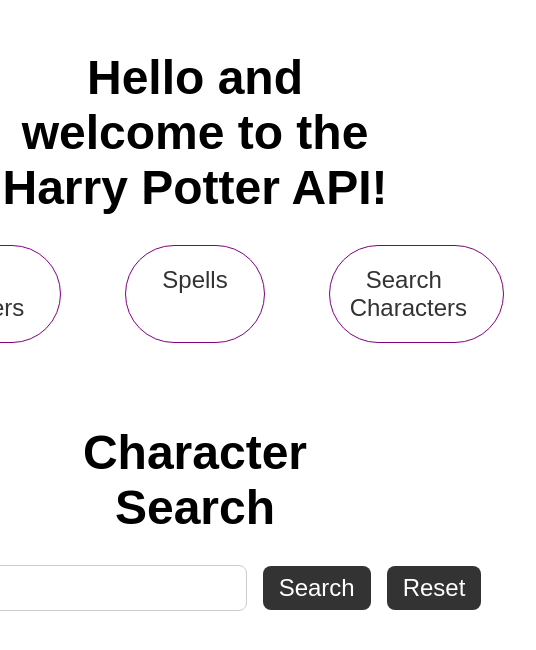
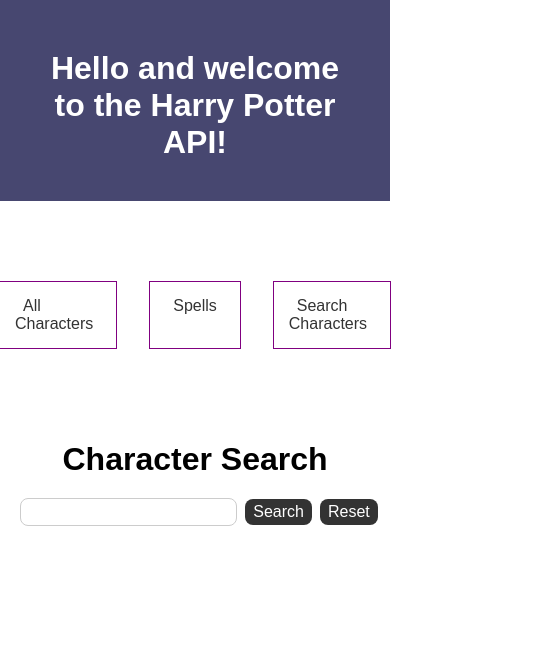
Before and after one commit to NinaWald/project-mongo-frontend, a React (Create React App) app: page /search in a window 390 px wide. Shown: the top 650 px of the page, 536 px wide, since content can reach past the window. Built offline with nearby package versions, Linux system fonts and the light colour scheme.

Commit message:
css and other fun stuff

```diff
--- a/src/App.js
+++ b/src/App.js
@@ -2,14 +2,14 @@
 import { BrowserRouter, Routes, Route, Link } from 'react-router-dom';
 import './index.css';
 import Spells from 'components/Spells';
+import Header from 'components/Header';
 import Search from './components/Search';
 import Characters from './components/Characters';
 
 export const App = () => {
   return (
-    <div className="firstpage">
     <BrowserRouter>
-        <h1>Hello and welcome to the Harry Potter API!</h1>
+      <Header />
       <nav>
         <ul>
           <li>
@@ -30,6 +30,5 @@
         <Route path="/search" element={<Search />} />
       </Routes>
     </BrowserRouter>
-    </div>
   );
 };
--- a/src/components/Characters.js
+++ b/src/components/Characters.js
@@ -1,29 +1,41 @@
 import React, { useState, useEffect } from 'react';
 import axios from 'axios';
-import Loading from 'components/Loading'; // Import the Loading component
+import Loading from 'components/Loading';
 
 const Characters = () => {
   const [isLoading, setIsLoading] = useState(true);
   const [characters, setCharacters] = useState([]);
+  const [showPatronusInfo, setShowPatronusInfo] = useState(false);
+  const [selectedCharacter, setSelectedCharacter] = useState(null);
 
   useEffect(() => {
     const fetchData = async () => {
       try {
         const response = await axios.get('https://project-mongo-api-pb7rmnzmyq-lz.a.run.app/characters');
         setCharacters(response.data);
-        setIsLoading(false); // Set isLoading to false when the movies are loaded
+        setIsLoading(false);
       } catch (error) {
         console.error(error);
-        setIsLoading(false); // Also set isLoading to false on error
+        setIsLoading(false);
       }
     };
     fetchData();
   }, []);
 
+  const handlePatronusClick = (character) => {
+    setSelectedCharacter(character);
+    setShowPatronusInfo(true);
+  };
+
+  const handleCloseClick = () => {
+    setShowPatronusInfo(false);
+    setSelectedCharacter(null);
+  };
+
   return (
     <div>
       <h1>All Characters</h1>
-      {isLoading ? ( // Render the Loading component if isLoading is true
+      {isLoading ? (
         <Loading />
       ) : (
         <div className="characters-container">
@@ -34,9 +46,38 @@
               <p className="character-info">Species: {character.Species}</p>
               <p className="character-info">Wand (Wood): {character['Wand (Wood)']}</p>
               <p className="character-info">Wand (Core): {character['Wand (Core)']}</p>
-              <p className="character-info">Patronus: {character.Patronus}</p>
+              <p className="character-info">
+                Patronus:{' '}
+                {character.Patronus ? (
+                  <span
+                    onClick={() => handlePatronusClick(character)}
+                    onKeyDown={() => {}}
+                    role="button"
+                    tabIndex={0}
+                    className="patronus">
+                    {character.Patronus}
+                  </span>
+                ) : (
+                  'none'
+                )}
+              </p>
             </div>
           ))}
+          {showPatronusInfo && selectedCharacter && (
+            <div className="patronus-info">
+              <p>
+                <strong>{selectedCharacter['Character Name']}</strong> has a{' '}
+                <strong>{selectedCharacter.Patronus}</strong> patronus,
+                which is a magical guardian in
+                the shape of an animal. In the Harry Potter series,
+                a Patronus is a spell that conjures a magical guardian,
+                used primarily to protect against dark creatures known as Dementors.
+                The Patronus takes the form of an animal that represents the casters personality,
+                and is a manifestation of their positive emotions and memories.
+              </p>
+              <button type="button" onClick={handleCloseClick}>Close</button>
+            </div>
+          )}
         </div>
       )}
     </div>
--- /dev/null
+++ b/src/components/Header.js
@@ -0,0 +1,11 @@
+import React from 'react';
+
+const Header = () => {
+  return (
+    <header className="header">
+      <h1>Hello and welcome to the Harry Potter API!</h1>
+    </header>
+  );
+}
+
+export default Header;
--- a/src/index.css
+++ b/src/index.css
@@ -5,12 +5,22 @@
   -moz-osx-font-smoothing: grayscale;
   margin: 0;
   padding: 0;
+
 }
 /* Global styles */
 code {
   font-family: source-code-pro, Menlo, Monaco, Consolas, "Courier New",
     monospace;
 }
+
+.header {
+  background-color: rgb(71, 71, 112);
+  color: white;
+  padding: 20px;
+
+  margin-bottom: 50px;
+}
+
 
 
 /* Header styles */
@@ -22,6 +32,9 @@
   font-size: 3rem;
   margin-bottom: 30px;
   margin-top: 50px;
+  margin-left: 30px;
+  margin-right: 30px;
+
 }
 
 nav {
@@ -32,33 +45,36 @@
 
 nav ul {
   display: flex;
+  justify-content: center;
   list-style: none;
+  width: 80%;
+
 }
 
 nav li {
   margin: 0 2rem;
   padding: 20px;
   border: 1px solid purple;
-  border-radius: 50px;
+  text-align:justify;
+
 }
 
 nav a {
   text-decoration: none;
   color: #333;
-  font-size: 1.5rem;
-  padding: 1rem;
+  font-size: 1 rem;
+  padding: 0.5 rem;
   border-radius: 0.5rem;
   transition: all 0.3s ease-in-out;
+  align-items: center;
 }
 
 nav a:hover {
-  background-color: palevioletred;
-  color: #fff;
-  margin: 0 2rem;
-  padding: 20px;
-  border: 1px solid purple;
-  border-radius: 50px;
+ background-color: rgb(128, 168, 179);
+ padding: 20px;
+
 }
+
 
 /* Search page styles */
 form {
@@ -223,3 +239,162 @@
 input[type="text"] {
   margin-left: 10px;
 }
+
+.patronus-info {
+  position: fixed;
+  top: 50%;
+  left: 50%;
+  transform: translate(-50%, -50%);
+  background-color: white;
+  border: 1px solid black;
+  padding: 20px;
+
+}
+
+.patronus-info p {
+  margin: 0 0 10px 0;
+
+}
+
+.patronus-info button {
+  margin-top: 10px;
+}
+
+.patronus {
+  text-decoration: underline;
+}
+
+
+.patronus:hover {
+  cursor: pointer;
+}
+
+
+
+@media only screen and (max-width: 600px) {
+  /* Header styles */
+  h1 {
+    font-size: 2rem;
+    margin-bottom: 20px;
+    margin-top: 30px;
+    align-items: center;
+  }
+
+
+nav ul {
+  display: flex;
+  justify-content: center;
+  list-style: none;
+  width: 70%;
+  margin: 30px;
+}
+
+  nav li {
+    margin: 0 1rem;
+    padding: 15px;
+    font-size: 1rem;
+  }
+
+  nav a {
+    font-size: 1rem;
+    padding: 0.5rem;
+    border-radius: 0.25rem;
+    transition: 0;
+  }
+
+  nav a:hover {
+    background-color: none;
+    padding: 0;
+    border-radius: 0;
+
+   }
+
+
+
+  /* Search page styles */
+  label {
+    font-size: 1rem;
+  }
+
+  input[type="text"] {
+    padding: 0.25rem;
+    margin-left: 0.5rem;
+    font-size: 1rem;
+  }
+
+  button[type="submit"], button[type="button"] {
+    margin-left: 0.5rem;
+    padding: 0.25rem 0.5rem;
+    font-size: 1rem;
+  }
+
+  /* Characters page styles */
+  h2 {
+    font-size: 1.5rem;
+    margin-bottom: 0.5rem;
+  }
+
+  h3 {
+    font-size: 1rem;
+    margin-bottom: 0.25rem;
+  }
+
+  p {
+    font-size: 0.8rem;
+  }
+
+  .characters-container {
+    height: auto;
+    gap: 10px;
+    display: flex;
+
+  }
+
+  .character {
+    width: 70%;
+    height: auto;
+    padding: 10px;
+    flex-direction: column;
+    align-items: center;
+    margin: 0 20px 0 20px;
+  }
+
+  .character-name {
+    font-size: 1rem;
+    margin-bottom: 5px;
+  }
+
+  .character-info {
+    font-size: 0.8rem;
+  }
+
+  .spells-container {
+    gap: 10px;
+  }
+
+  .spell {
+    width: 70%;
+    height: auto;
+    padding: 10px;
+    flex-direction: column;
+    align-items: center;
+    margin: 0 20px 0 20px;
+  }
+
+  .spell-name {
+    font-size: 1rem;
+    margin-bottom: 5px;
+  }
+
+  .spell-info {
+    font-size: 0.8rem;
+  }
+
+  .search-container {
+    margin-top: 10px;
+  }
+
+  .results-container {
+    padding: 10px;
+  }
+}
```
Also changed, not shown: 1 other file (tests, documents, lock files or other folders). Lines whose indentation alone changed are shown as unchanged.
